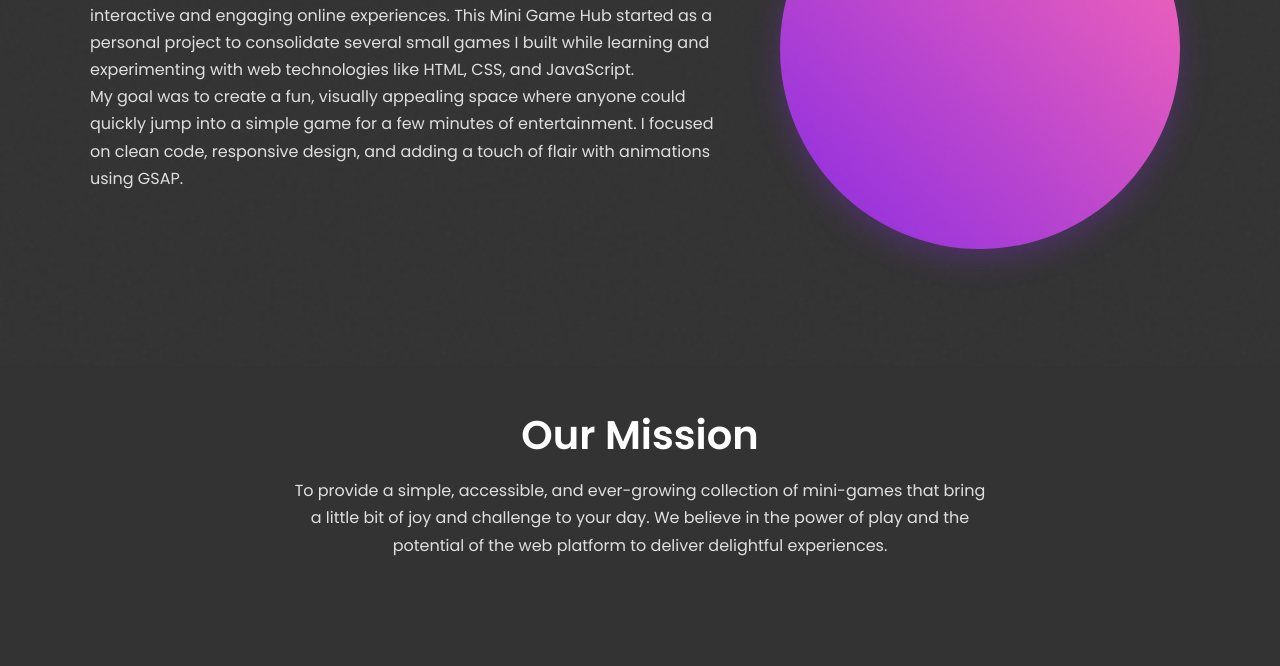
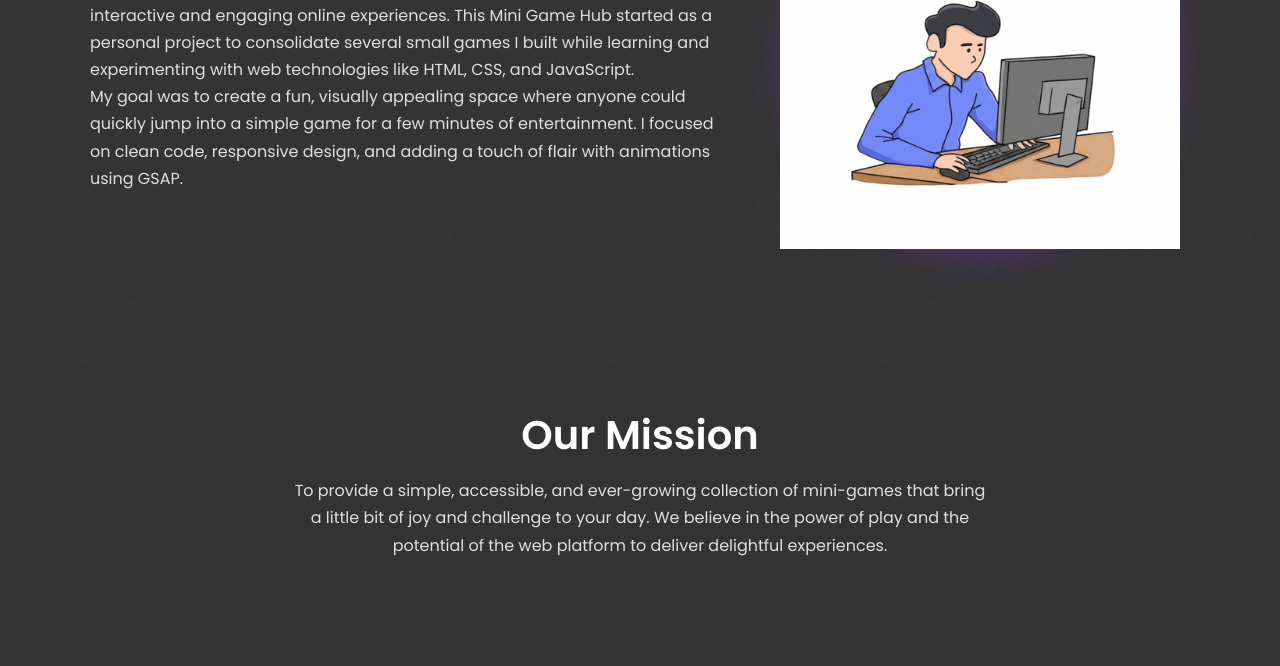
Before and after one commit to prathameshvattamwar/mini_games_hub, a plain HTML site: page about.html in a window 1280 px wide. Shown: the part 434-1100 px from the top of the page. Drawn offline with nearby package versions, Linux system fonts and the light colour scheme.

Commit message:
Update about.html

```diff
--- a/about.html
+++ b/about.html
@@ -50,7 +50,7 @@
                 <p>My goal was to create a fun, visually appealing space where anyone could quickly jump into a simple game for a few minutes of entertainment. I focused on clean code, responsive design, and adding a touch of flair with animations using GSAP.</p>
             </div>
              <div class="about-image anim-scroll-scale">
-
+                <img src="my.gif" alt="Web Developer" class="mine">
              </div>
         </section>
 
```
